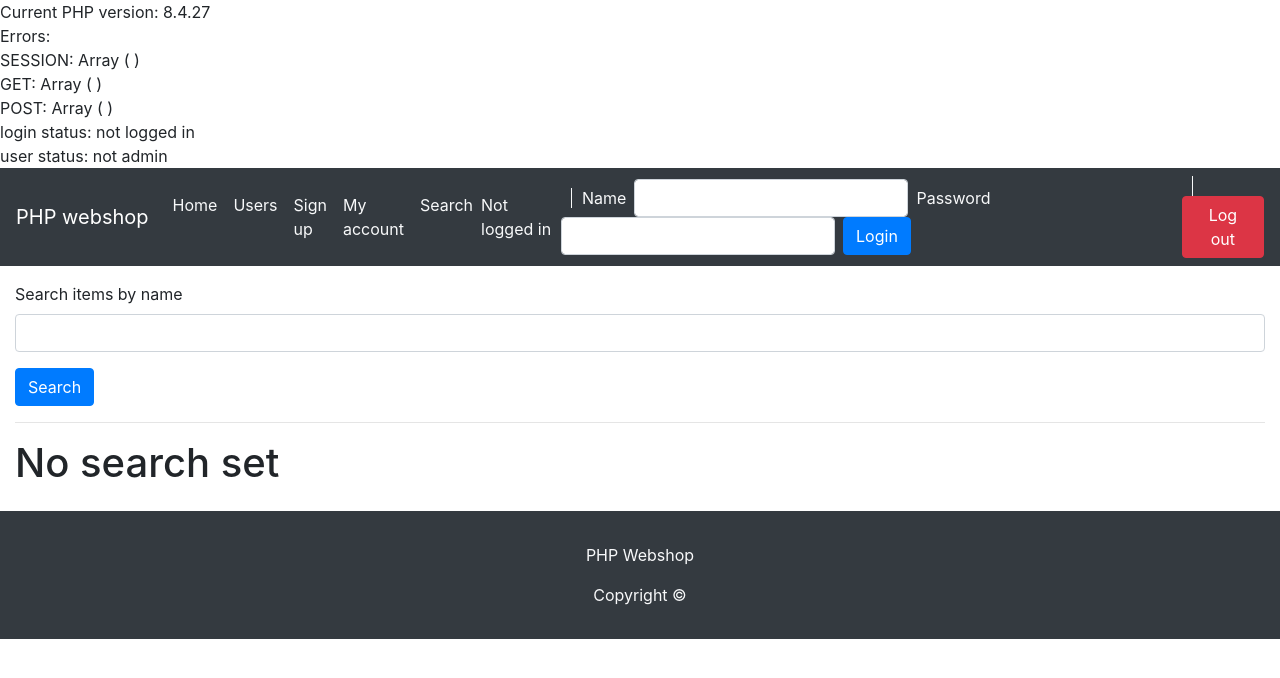
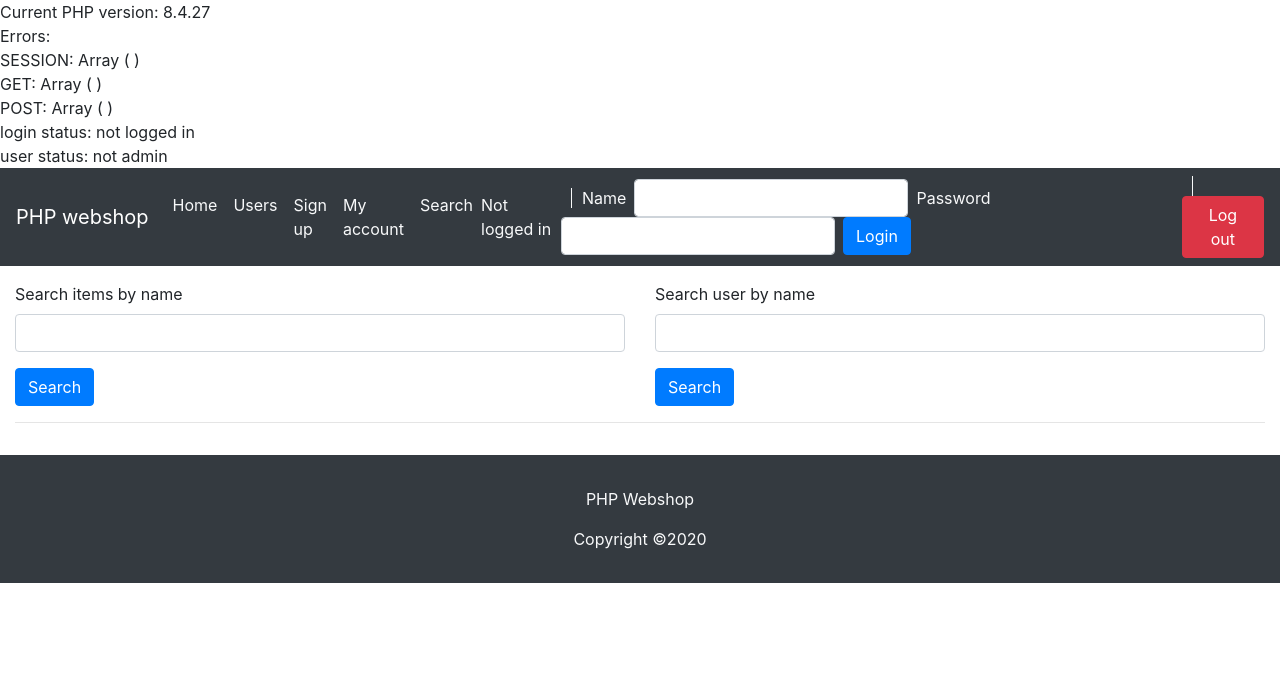
Before and after one commit to vlasales/php_object_oriented_webshop, a PHP site: page /search.php in a window 1280 px wide. Shown: the top 678 px of the page. Run offline with PHP 8.4, Linux system fonts and the light colour scheme; some libraries are stand-ins or nearby versions.

```diff
--- a/src/classes/loginModel.php
+++ b/src/classes/loginModel.php
@@ -23,7 +23,7 @@ class LoginModel extends DBconn{
                         $_SESSION['isAdmin'] = $isAdmin;
                     }
                     $_SESSION['sessMSG'] = "<div class='alert alert-success'>Your are now logged in</div>";
-                    header('location:my-account.php');
+                    header('location: my-account.php');
                 } else {
                     $_SESSION['sessMSG'] = "<div class='alert alert-danger'>Wrong username/password combination.</div>";
                     header('location: signup.php');
--- a/src/classes/logoutModel.php
+++ b/src/classes/logoutModel.php
@@ -9,14 +9,14 @@ class LogoutModel extends DBconn{
                     //must start a session again to be able to display the message
                     session_start();
                     $_SESSION['sessMSG'] = "<div class='alert alert-success'>You are now logged out.</div>";
-                    header('location:index.php');
+                    header('location: index.php');
             } else {
                 $_SESSION['sessMSG'] = "<div class='alert alert-danger'>No userlogin set.</div>";
-                header('location:index.php');
+                header('location: index.php');
             }
         } else {
             $_SESSION['sessMSG'] = "<div class='alert alert-danger'>No logout set.</div>";
-            header('location:index.php');
+            header('location: index.php');
         }
     }
 }
--- a/src/classes/searchModel.php
+++ b/src/classes/searchModel.php
@@ -1,8 +1,8 @@
 <?php
 //model
 class SearchModel extends DBconn{
-    protected function getSearch(){
-        $query = filter_input(INPUT_GET, 'query');
+    protected function getSearchItems(){
+        $query = filter_input(INPUT_GET, 'itemName');
 
         if(isset($query)){
             $query = "%$query%";
@@ -17,9 +17,9 @@ class SearchModel extends DBconn{
             $displayQuery = str_replace('%', '', $query);
 
             if($itemCount == 1){
-                echo "<h1 class='w-100 pl-3'>There is {$itemCount} item with the name {$displayQuery}</h1>";
+                echo "<h1 class='w-100'>There is {$itemCount} item containing: {$displayQuery}</h1>";
             } else {
-                echo "<h1 class='w-100 pl-3'>There are {$itemCount} items with the name {$displayQuery}</h1>";
+                echo "<h1 class='w-100'>There are {$itemCount} item containing: {$displayQuery}</h1>";
             }
 
             if($itemCount > 0){
@@ -29,8 +29,37 @@ class SearchModel extends DBconn{
                 //$_SESSION['sessMSG'] = "<div class='alert alert-danger'>There are {$itemCount} items with this name</div>";
                 //header("location: index.php");
             }
-        } else {
-            echo "<div class='col-lg-12'><h1>No search set</h1></div>";
+        }
+    }
+
+    protected function getSearchUsers(){
+        $query = filter_input(INPUT_GET, 'userName');
+
+        if(isset($query)){
+            $query = "%$query%";
+            $sql = "SELECT * FROM oopphp_users WHERE userName LIKE ?";
+            $stmt = $this->connect()->prepare($sql);
+            $stmt->bindParam(1, $query, PDO::PARAM_STR);
+            $stmt->execute();
+
+            $userCount = $stmt->rowCount();
+
+            //when searching with "LIKE" the string needs % around it. we need to remove that before showing it on the page
+            $displayQuery = str_replace('%', '', $query);
+
+            if($userCount == 1){
+                echo "<h1 class='w-100'>There is {$userCount} user containing: {$displayQuery}</h1>";
+            } else {
+                echo "<h1 class='w-100'>There are {$userCount} user containing: {$displayQuery}</h1>";
+            }
+
+            if($userCount > 0){
+                $results = $stmt->fetchAll();
+                return $results;
+            } else {
+                //$_SESSION['sessMSG'] = "<div class='alert alert-danger'>There are {$itemCount} items with this name</div>";
+                //header("location: index.php");
+            }
         }
     }
 }
--- a/src/classes/searchView.php
+++ b/src/classes/searchView.php
@@ -1,7 +1,7 @@
 <?php
 class SearchView extends SearchModel{
-    public function showSearch(){
-        $results = $this->getSearch();
+    public function showSearchItems(){
+        $results = $this->getSearchItems();
         if(isset($results)){
             foreach($results as $result){
                 ?>
@@ -66,4 +66,89 @@ class SearchView extends SearchModel{
             }
         }
     }
+
+    public function showSearchUsers(){
+        $results = $this->getSearchUsers();
+        if(isset($results)){
+            foreach($results as $result){
+                ?>
+                <div class="col-lg-4">
+                <p><?php echo $result['userID']; ?></p>
+                <p><?php echo $result['userName']; ?></p>
+                <p><?php echo $result['userPassword_hash']; ?></p>
+                <p><?php echo $result['isAdmin']; ?></p>
+                <form method="GET" action="user.php">
+                    <input type="hidden" name="id" value="<?php echo $result['userID'] ?>">
+                    <button type="submit" class="mb-2 btn btn-primary">See more of this user</button>
+                </form>
+                <?php
+                if(isset($_SESSION['isAdmin'])){
+                    if($result['isAdmin'] == 0){
+                        ?>
+                        <form method="POST" action="users.php">
+                            <input name="userIDMakeAdmin" type="hidden" value="<?php echo $result['userID'] ?>">
+                            <button type="submit" name="userMakeAdmin" class="mb-2 btn btn-info">Make admin</button>
+                        </form>
+                <?php
+                    } else {
+
+                        if($result['userID'] == 1){
+                            //must have an empty if. if i do if(!$result..) then the form is not shown
+                            ?>
+
+                        <?php
+                        } else {
+                            ?>
+                            <form method="POST" action="users.php">
+                                <input name="userIDRemoveAdmin" type="hidden" value="<?php echo $result['userID'] ?>">
+                                <button type="submit" name="userRemoveAdmin" class="mb-2 btn btn-info">Remove admin</button>
+                            </form>
+                        <?php
+                        }
+                        ?>
+                <?php
+                    }
+                    ?>
+                <?php
+                }
+                ?>
+                <?php
+                //if user is logged in and session id matches the id from the result table
+                if(isset($_SESSION['uid']) && $_SESSION['uid'] == $result['userID']){
+                    ?>
+                <form method="POST" action="users.php" class="mb-2">
+                    <p>Update user information</p>
+                    <input name="updateUserID" type="hidden" value="<?php echo $result['userID'] ?>">
+                    <div class="form-group">
+                        <label for="updateUserName">New name</label>
+                        <input name="updateUserName" type="text" value="<?php echo $result['userName']; ?>" class="form-control">
+                    </div>
+                    <button name="updateUserBtn" type="submit" class="btn btn-warning">Update</button>
+                </form>
+                <?php
+                }
+                ?>
+                <?php
+                if(isset($_SESSION['isAdmin'])){
+                    if($result['userID'] == 1){
+                        //empty so that root admin cannot be deleted
+                    } else {
+                        ?>
+                        <form method="POST" action="users.php">
+                    <input type="hidden" name="deleteUserID" value="<?php echo $result['userID'] ?>">
+                    <button type="submit" name="deleteUserBtn" class="btn btn-danger">Delete this User</button>
+                </form>
+                <?php
+                    }
+                    ?>
+
+                <?php
+                }
+                ?>
+                </div>
+                <hr>
+                <?php
+            }
+        }
+    }
 }
--- a/src/classes/usersModel.php
+++ b/src/classes/usersModel.php
@@ -53,7 +53,9 @@ class UsersModel extends DBconn{
 
     //specific user for my-account.php
     protected function getMyUser(){
-        $userID = $_SESSION['uid'];
+        if(isset($_SESSION['uid'])){
+            $userID = $_SESSION['uid'];
+        }
 
         if(isset($userID)){
 
--- a/src/classes/wishlistModel.php
+++ b/src/classes/wishlistModel.php
@@ -1,8 +1,9 @@
 <?php
 class WishlistModel extends DBconn{
     protected function getWishlistAccount(){
-
-        $userID = $_SESSION['uid'];
+        if(isset($_SESSION['uid'])){
+            $userID = $_SESSION['uid'];
+        }
 
         if(isset($userID)){
         $sql = "SELECT * FROM oopphp_wishlist WHERE userID_fk = ? ORDER BY itemID_fk ASC";
--- a/src/includes/autoLoaderClasses.php
+++ b/src/includes/autoLoaderClasses.php
@@ -9,7 +9,5 @@ function autoLoadFiles($className){
 
     if(file_exists($filename)){
         include_once $path . $className . $extension;
-    } else {
-        echo 'Class not found';
     }
 }
--- a/src/includes/config.php
+++ b/src/includes/config.php
@@ -4,6 +4,7 @@
 
 		switch($environment){
 			case 'development':
+				ob_start();
 				//php info and version
 				// prints e.g. 'Current PHP version: 4.1.1'
 				echo 'Current PHP version: ' . phpversion();
@@ -56,7 +57,8 @@
 			break;
 
 			case 'production':
-				//do nothing
+				//fix for "Warning: Cannot modify header information - headers already sent by". ONLY SHOWS ONLINE AND NOT LOCALLY
+				ob_start();
 				break;
 
 			default:
--- a/src/includes/content/footer.php
+++ b/src/includes/content/footer.php
@@ -4,7 +4,7 @@
             <p>PHP Webshop</p>
         </div>
         <div class="col-lg-12 text-center">
-            <p>Copyright &#169;</p>
+            <p>Copyright &#169;<?php echo date('Y') ?></p>
         </div>
     </div>
 </footer>
--- a/src/search.php
+++ b/src/search.php
@@ -16,11 +16,26 @@
 
 	<div class="container-fluid">
     <div class="row">
-            <div class="col-lg-12">
+            <div class="col-lg-6">
                 <form method="GET" action="search.php" class="needs-validation" novalidate>
                     <div class="form-group">
                         <label for="query">Search items by name</label>
-                        <input type="text" name="query" class="form-control" required>
+                        <input type="text" name="itemName" class="form-control" required>
+                        <div class="valid-feedback">
+                            <?php echo $valid_feedback ?>
+                        </div>
+                        <div class="invalid-feedback">
+                            <?php echo $invalid_feedback ?>
+                        </div>
+                    </div>
+                    <button type="submit" class="btn btn-primary">Search</button>
+                </form>
+            </div>
+            <div class="col-lg-6">
+                <form method="GET" action="search.php" class="needs-validation" novalidate>
+                    <div class="form-group">
+                        <label for="query">Search user by name</label>
+                        <input type="text" name="userName" class="form-control" required>
                         <div class="valid-feedback">
                             <?php echo $valid_feedback ?>
                         </div>
@@ -34,10 +49,17 @@
         </div>
         <hr>
 		<div class="row">
+            <div class="col-lg-6">
                 <?php
                     $seach_results = new SearchView();
-                    $seach_results->showSearch();
+                    $seach_results->showSearchItems();
                 ?>
+            </div>
+            <div class="col-lg-6">
+                <?php
+                    $seach_results->showSearchUsers();
+                ?>
+            </div>
 		</div>
 	</div>
 
```
Also changed, not shown: src/index.php (+5 -2 lines), src/users.php (+18 -0 lines).
